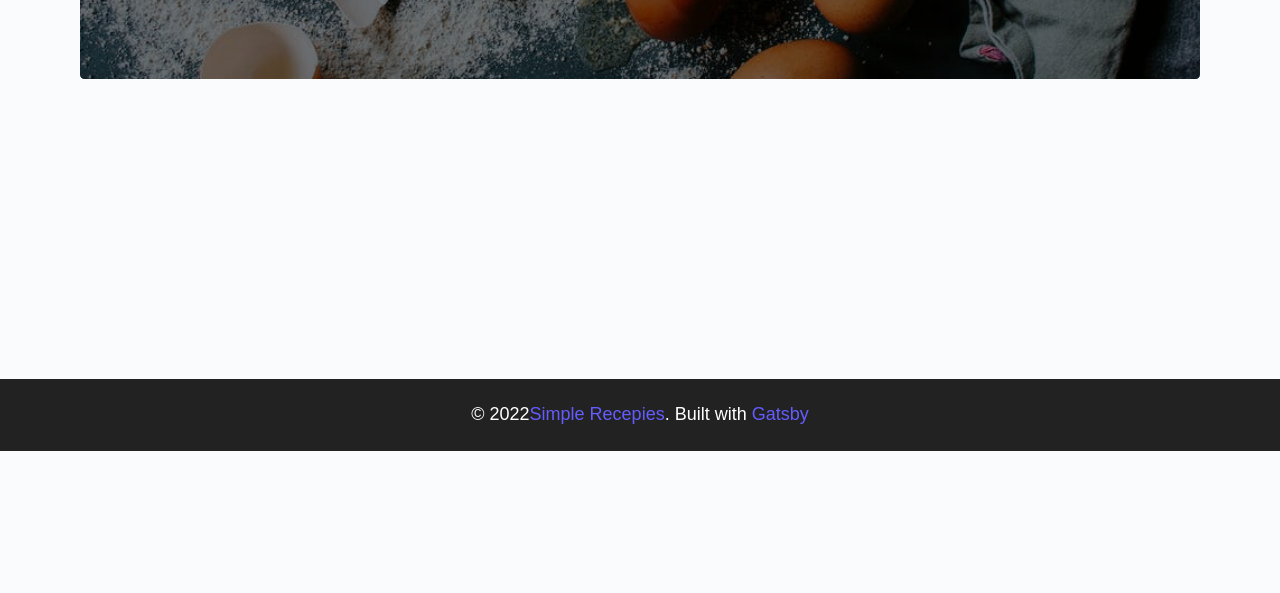
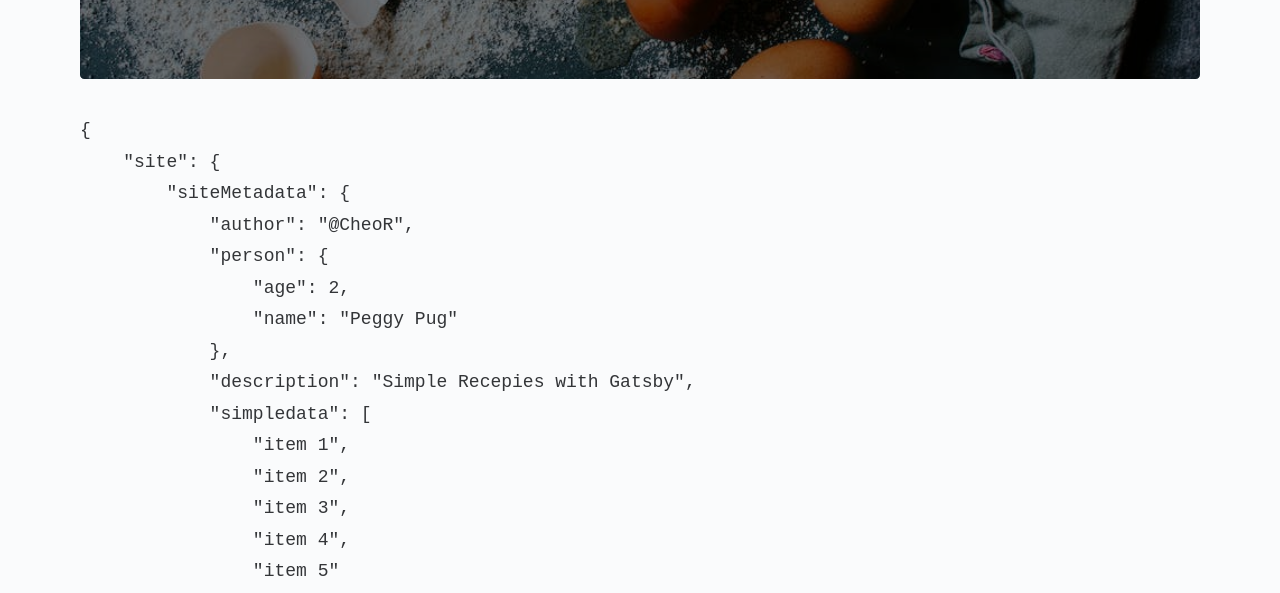
Before and after one commit to CheoR/gats-prac, a Gatsby site: page / in a window 1280 px wide. Shown: the part 349-942 px from the top of the page. Before the commit the page ends 800 px from the top, so only its background shows below. Built offline with nearby package versions, Linux system fonts and the light colour scheme; Gatsby itself is replaced by a stand-in of ours.

Commit message:
build: default graphql StaticQuery hook fetch query in component.

```diff
--- /dev/null
+++ b/src/examples/fetchData.js
@@ -0,0 +1,24 @@
+import React from "react"
+import { useStaticQuery, graphql } from "gatsby"
+
+const ComponentName = () => {
+  const data = useStaticQuery(graphql`
+    {
+      site {
+        siteMetadata {
+          author
+          person {
+            age
+            name
+          }
+          description
+          simpledata
+          title
+        }
+      }
+    }
+  `)
+  return <pre>{JSON.stringify(data, null, 4)}</pre>
+}
+
+export default ComponentName
--- a/src/pages/index.js
+++ b/src/pages/index.js
@@ -1,6 +1,8 @@
 import React from "react"
 import { StaticImage } from "gatsby-plugin-image"
 import WrapperLayout from "../components/WrapperLayout"
+
+import FetchData from "../examples/fetchData"
 
 export default function Home() {
   return (
@@ -22,6 +24,7 @@ export default function Home() {
             </div>
           </div>
         </header>
+        <FetchData />
       </main>
     </WrapperLayout>
   )
```
